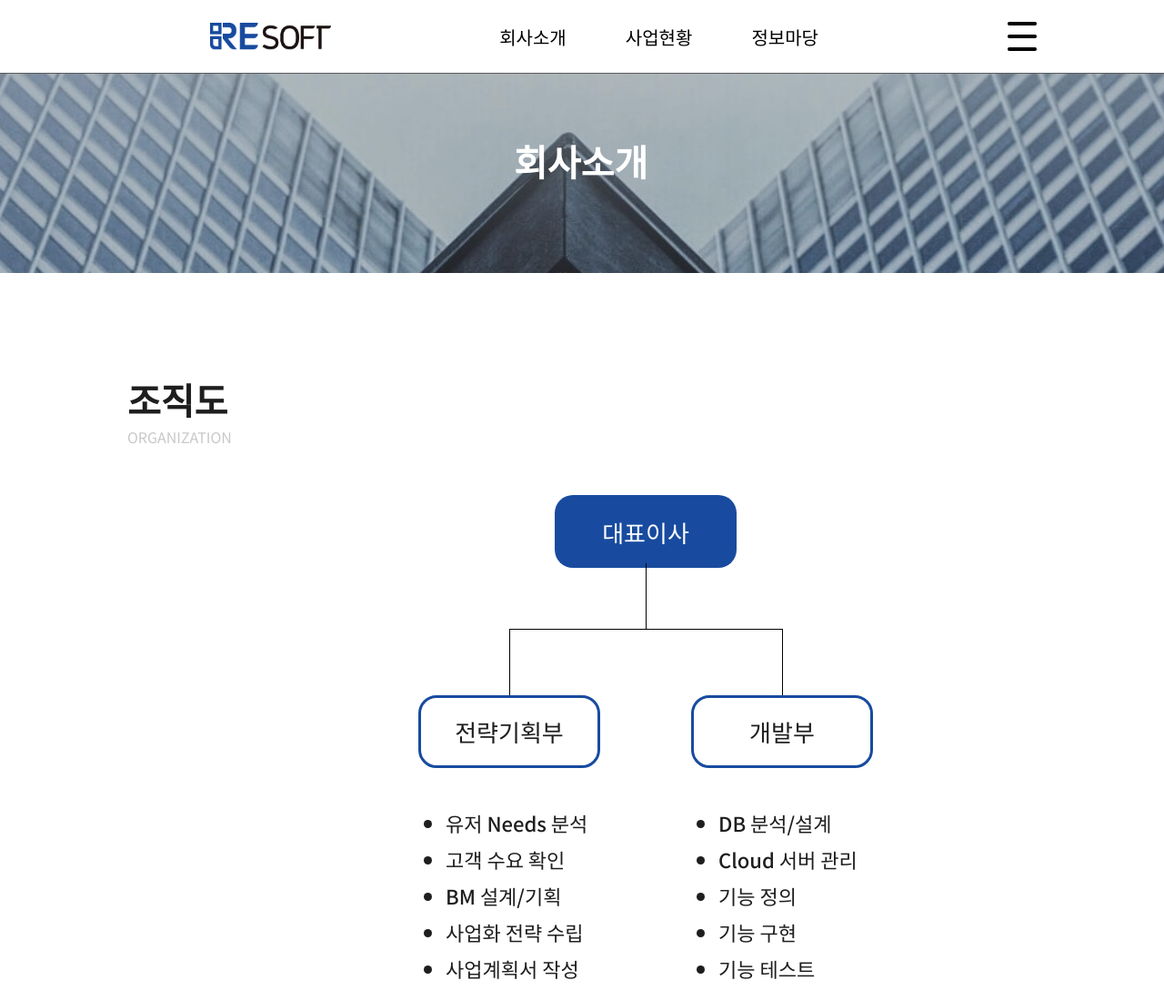
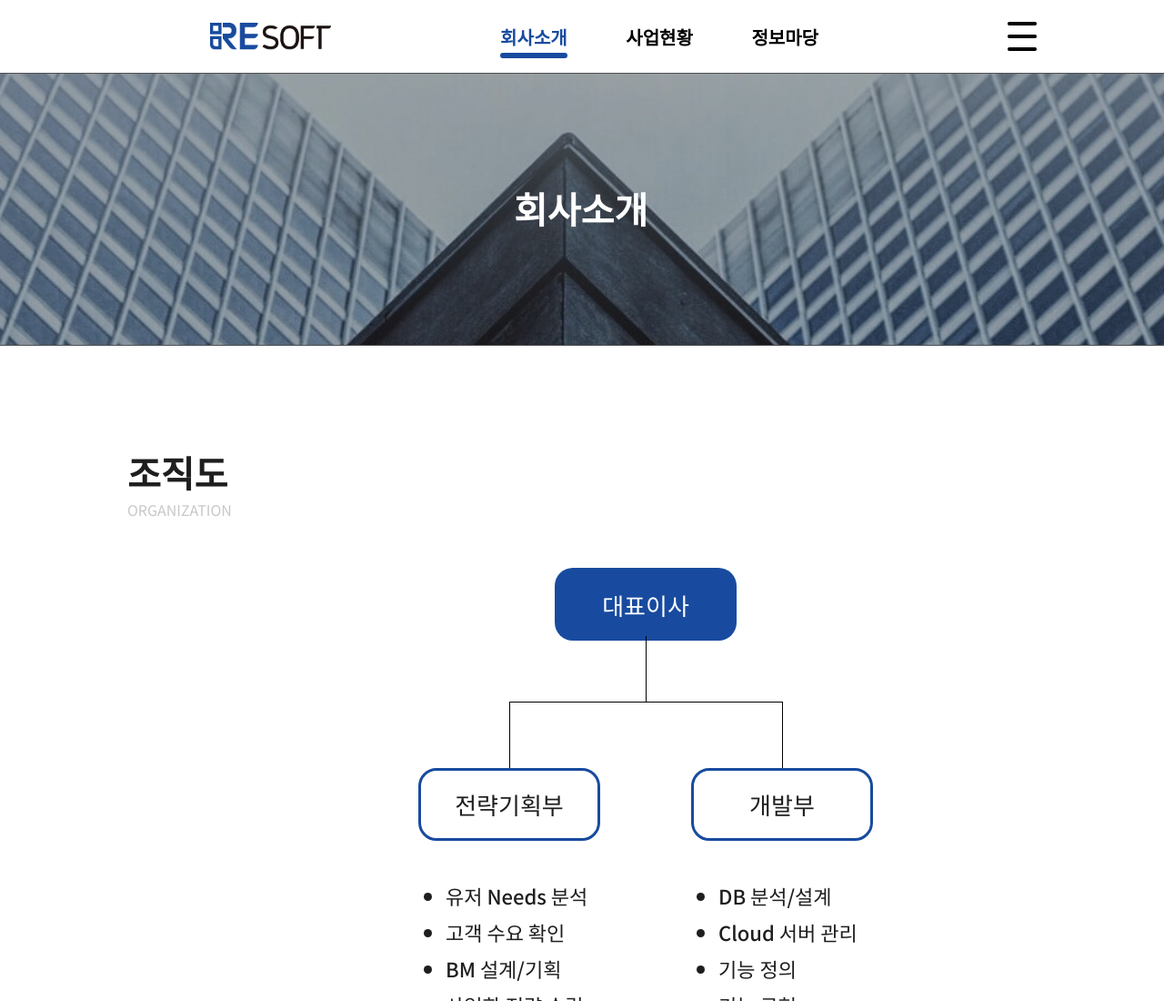
Before and after one commit to igit322/bracket_resoft_common_Two, a plain HTML site: page about.html in a window 1280 px wide. Shown: the top 1100 px of the page at 91% size. Drawn offline with nearby package versions, Linux system fonts and the light colour scheme.

Commit message:
Add files via upload

```diff
--- a/css/white_menu.css
+++ b/css/white_menu.css
@@ -12,7 +12,6 @@
 
 :root {
   --white: #ffffff;
-  --gray: #cfcfcf;
   --dark: #000000;
   --blue: #184b9f;
   --footer-background: #e9e9e9;
@@ -48,11 +47,11 @@ nav a:active {
 }
 
 .inner_wrap a:hover {
-  color: var(--gray);
+  color: var(--white);
 }
 
 .inner_wrap a:active {
-  color: var(--gray);
+  color: var(--white);
 }
 
 /* 공통 */
@@ -104,12 +103,12 @@ nav {
   max-width: 1920px;
   width: 100%;
   height: 80px;
-  position: fixed;
+  position: absolute;
   z-index: 9999;
 }
 
 .nav_wrap {
-  position: relative;
+  position: absolute;
   width: 100%;
   height: 80px;
   z-index: 9999;
@@ -145,24 +144,59 @@ nav {
   position: absolute;
   right: 380px;
   top: 26px;
-  font-weight: 500;
+  font: normal normal bold 20px/29px Noto Sans KR;
+  letter-spacing: 0px;
 }
 
 .main_menu li {
-  margin-left: 65px;
+  margin-left: 60px;
 }
 
-/* 메뉴 선 */
+/* menu underline hover */
 
-.main_menu li:hover::before {
+.underline {
+  position: relative;
+}
+
+.underline:after {
   background-color: var(--blue);
+  position: absolute;
   content: "";
-  display: block;
-  width: 74px;
-  height: 5px;
+  left: 0;
+  bottom: 0px;
+  width: 0px;
+  height: 6px;
+  margin: 5px 0 0;
+  transition: all 0.2s ease-in-out;
+  transition-duration: 0.3s;
+  opacity: 0;
+  border-radius: 5px;
+}
+
+.underline:hover:after {
+  width: 100%;
+  opacity: 1;
+}
+
+/* 방문한 메뉴 밑줄 고정 */
+
+.visit:after {
+  background-color: var(--blue);
   position: absolute;
-  top: 30px;
-  border-radius: 20px;
+  content: "";
+  left: 0;
+  bottom: 0px;
+  width: 0px;
+  height: 6px;
+  margin: 5px 0 0;
+  border-radius: 5px;
+  width: 100%;
+  opacity: 1;
+}
+
+.visit a:link,
+.visit a:visited {
+  color: var(--blue);
 }
 
 /* inner */
@@ -172,6 +206,8 @@ nav {
 }
 
 .inner_wrap {
+  position: absolute;
+  top: 80px;
   display: none;
   width: 100%;
   z-index: 9990;
@@ -184,7 +220,6 @@ nav {
   gap: 40px;
   width: 100%;
   height: 200px;
-  z-index: 9990;
   padding-right: 350px;
   padding-bottom: 10px;
   background-color: var(--inner-menu);
@@ -213,7 +248,7 @@ nav {
   position: relative;
   max-width: 1920px;
   width: 100%;
-  height: 300px;
+  height: 380px;
   padding-top: 80px;
   overflow: hidden;
 }
@@ -221,16 +256,15 @@ nav {
 .header_b img {
   width: 100%;
   height: 300px;
-  /* background-color: aqua; */
   background-repeat: no-repeat;
-  background-position: center top;
+  /* background-position: center top; */
   object-fit: cover;
-  filter: brightness(0.8);
+  filter: brightness(0.7);
 }
 
 .title_txt {
   position: absolute;
-  top: 148px;
+  top: 200px;
   left: calc(100% / 2 - 75px);
   color: var(--white);
   font-size: var(--big);
```
